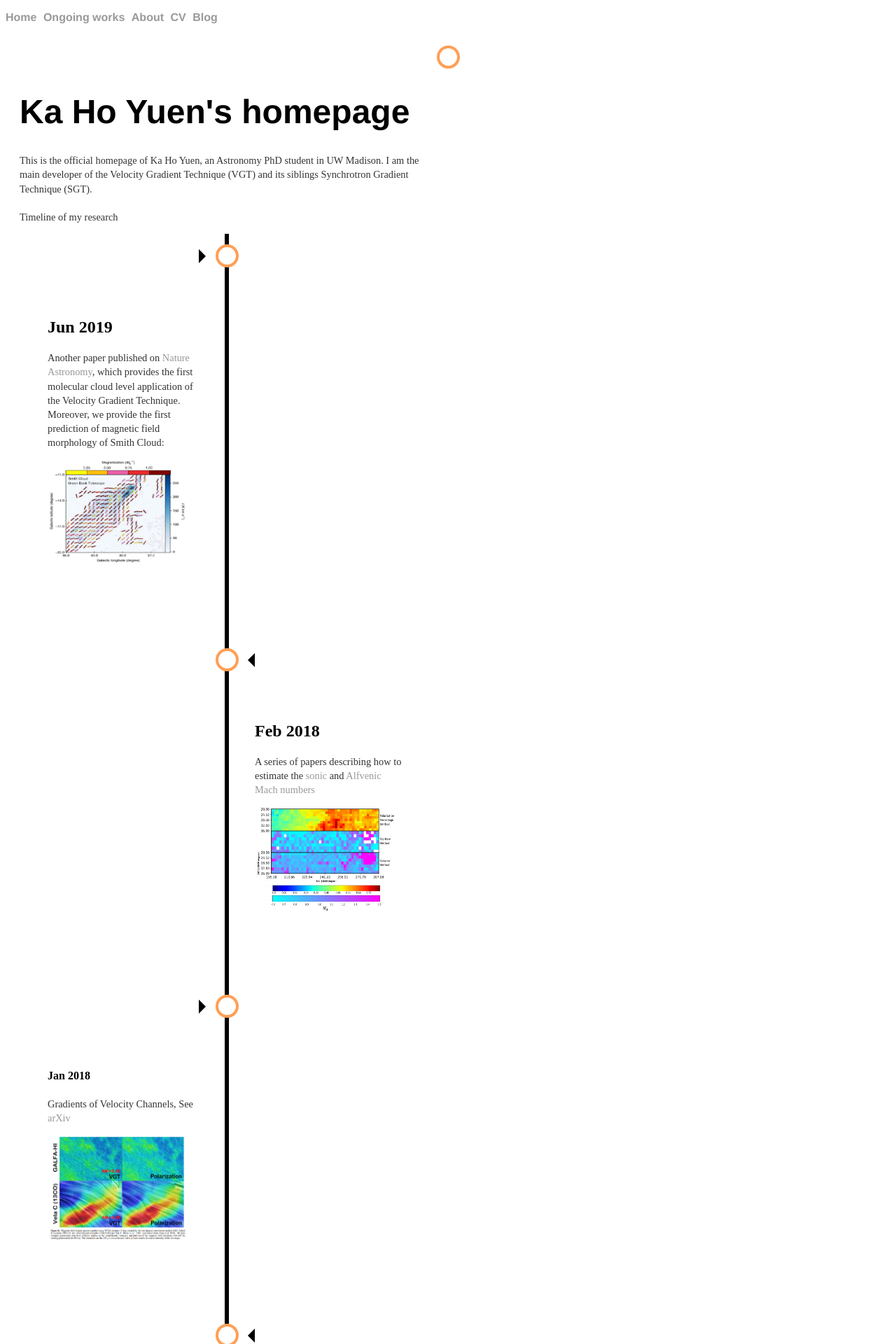
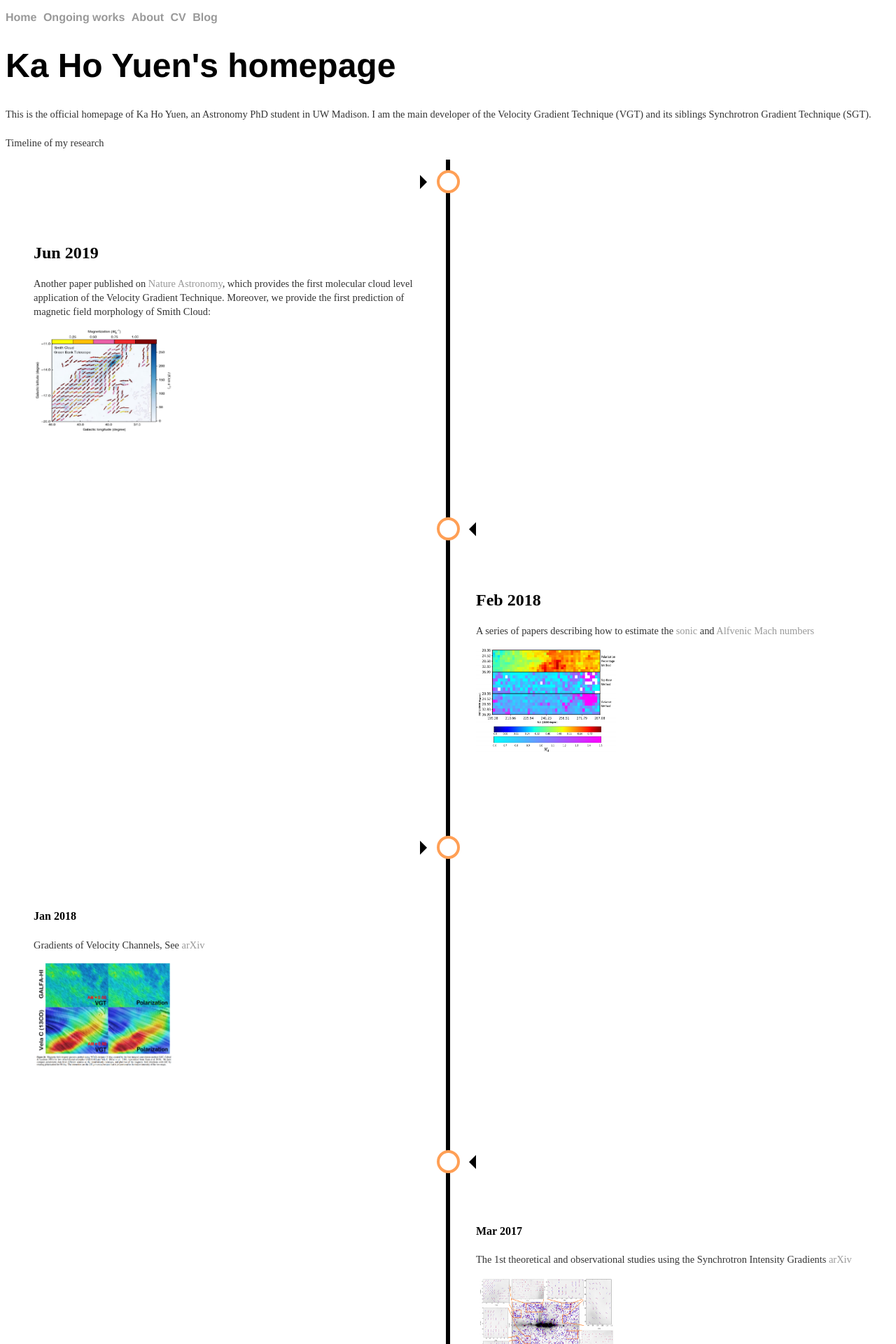
Before and after one commit to kyuen2/laztech.github.io, a Jekyll site: the page built from index.html, in a window 1280 px wide. Shown: the top 1920 px of the page at 70% size. Built offline with Jekyll 4.4.1, drawn with Linux system fonts in a browser that asks for light colours.

Commit message:
Update default.html

```diff
--- a/_layouts/default.html
+++ b/_layouts/default.html
@@ -15,11 +15,11 @@
 	        		<li><a href="/blog">Blog</a></li>
 	    		</ul>
 			</nav>
-			<div class="container">
+
 
 			{{ content }}
 
-			</div><!-- /.container -->
+			<!-- /.container -->
 		<footer>
     		<ul>
         		<li><a href="mailto:kyuen2@wisc.edu">email</a></li>
```
